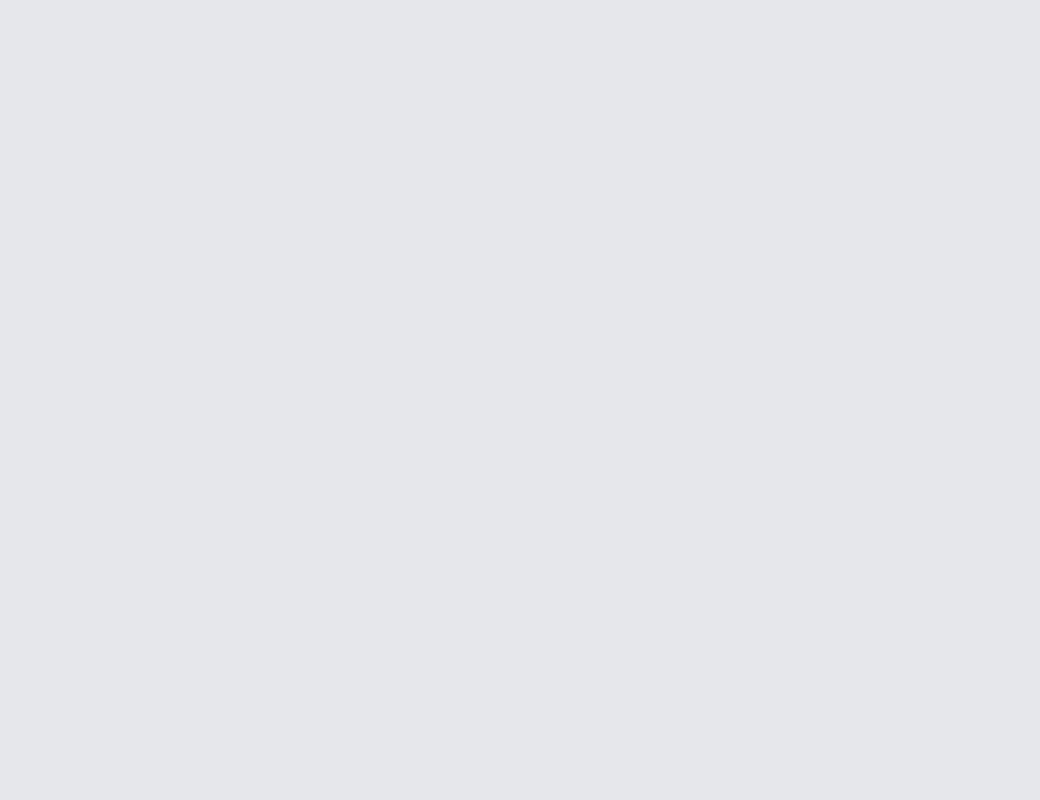
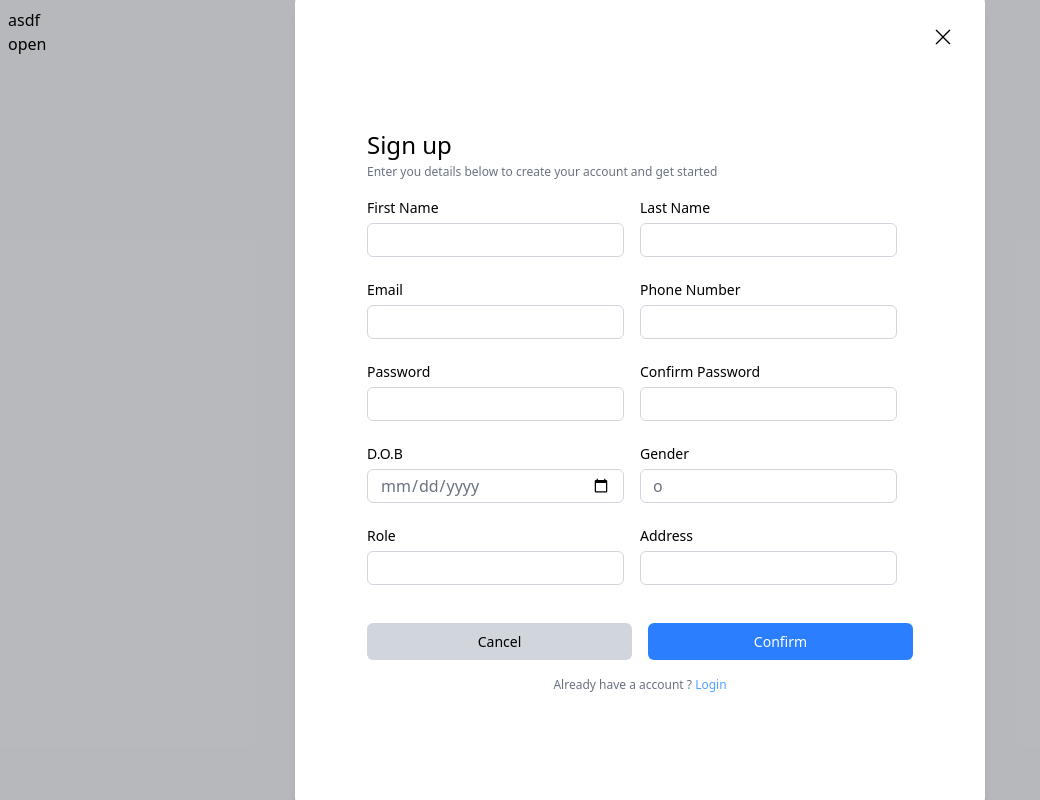
Before and after one commit to sabbbin/management_system, a React (Vite) app in the folder apps/client/: page / in a window 1280 px wide. Shown: the whole page, without its empty margins (0-1040 px from the left). Built offline with nearby package versions, Linux system fonts and the light colour scheme.

Commit message:
feat(client) : creating dialogbox base

```diff
--- a/apps/client/package.json
+++ b/apps/client/package.json
@@ -11,6 +11,7 @@
   },
   "dependencies": {
     "@hookform/resolvers": "^4.1.0",
+    "@radix-ui/react-icons": "^1.3.2",
     "@tailwindcss/vite": "^4.0.6",
     "@tanstack/react-query": "^5.66.2",
     "@tanstack/react-router": "^1.105.0",
@@ -21,9 +22,8 @@
     "react-router-dom": "^7.1.5",
     "react-toastify": "^11.0.3",
     "tailwindcss": "^4.0.6",
-    "zustand": "^5.0.3",
-        "zod": "^3.24.2"
-
+    "zod": "^3.24.2",
+    "zustand": "^5.0.3"
   },
   "devDependencies": {
     "@eslint/js": "^9.19.0",
--- /dev/null
+++ b/apps/client/src/component/ui/dialog-box.tsx
@@ -0,0 +1,27 @@
+import React from "react";
+import  { Cross1Icon } from '@radix-ui/react-icons'
+
+interface ModelProps {
+ onClose:()=>void;
+ children:React.ReactNode
+}
+export const Model=({onClose, children}:ModelProps)=>{
+
+
+    return(
+        <div className="fixed inset-0 flex items-center justify-center bg-black/20 w-full h-full">
+  <div className="relative min-w-1/2 min-h-1/2 bg-white shadow-lg p-8 flex flex-col  rounded-lg overflow-y-auto">
+         <header>
+             <Cross1Icon className="float-right cursor-pointer " height={'20'} width={'20'} />
+
+         </header>
+
+  {children}
+  </div>
+</div>
+
+
+
+    );
+
+}
--- a/apps/client/src/layout/home_layout.tsx
+++ b/apps/client/src/layout/home_layout.tsx
@@ -0,0 +1,13 @@
+import { ReactNode } from "@tanstack/react-router";
+import { Outlet } from "react-router-dom";
+
+
+export const HomeLayout= ()=>{
+
+  return (
+  <div className="min-h-[100dvh] overflow-y-auto bg-gray-200 p-2 ">
+
+  <Outlet />
+  </div>
+  );
+}
--- a/apps/client/src/main.tsx
+++ b/apps/client/src/main.tsx
@@ -22,10 +22,10 @@ createRoot(document.getElementById("root")!).render(
 			<App />
 		</QueryClientProvider>
 		<ToastContainer
-			className='flex flex-col  gap-4'
+			className='flex  text-center  items-center gap-2'
 			toastClassName={(context) =>
 				contextClass[context?.type || "default"] +
-				" relative flex p-2 w-[30rem] right-32 h-19 border rounded-md !gap-x-10 overflow-hidden cursor-pointer "
+				" relative flex items-center  p-2  min-w-[200px]  h-13 border rounded-md  overflow-hidden cursor-pointer "
 			}
 			autoClose={5000} position='bottom-right' />
   </StrictMode>,
--- a/apps/client/src/pages/dashboard.page.tsx
+++ b/apps/client/src/pages/dashboard.page.tsx
@@ -1,8 +1,29 @@
+import { useState } from "react"
+import { LoginSession, useLoginSessionStore } from "../store/login-session-store"
+import { Model } from "../component/ui/dialog-box"
+import { createPortal } from "react-dom"
+import { RegisterPage } from "./admin-register-page"
+
+
 
 
 export const Dashboard =()=>{
 
-    return (<>
-    dsafd
-        </>)
+     const [open ,setOpen]=useState(true) ;
+     const  {navItem} = useLoginSessionStore<LoginSession>(state=>state)
+    console.log('daah',navItem)
+   return (<div>
+            <nav>asdf
+     {navItem.map(val=>val.name)}
+                </nav>
+                 <main>
+                    <button  className="cursor-pointer" onClick={()=>setOpen(true)} > open </button>
+                     {open &&
+                     createPortal(<Model
+                         onClose={() => setOpen(false)}                     >
+                                <RegisterPage />
+                           </Model>
+                            , document.body)}
+                 </main>
+        </div>)
 }
--- a/apps/client/src/routes/index.tsx
+++ b/apps/client/src/routes/index.tsx
@@ -5,6 +5,7 @@ import { Dashboard } from '../pages/dashboard.page';
 import AdminLoginPage from '../pages/admin-login-page';
 import { RegisterPage } from '../pages/admin-register-page';
 import UserLoginPage from '../pages/user-login-page';
+import { HomeLayout } from '../layout/home_layout';
 
 
 export const router= createBrowserRouter([
@@ -25,7 +26,7 @@ export const router= createBrowserRouter([
         )
     },
      {
-         path:'/signup',
+         path:'/admin/signup',
         element: (
           <BaseLayout>
           <RegisterPage />
@@ -34,7 +35,7 @@ export const router= createBrowserRouter([
      },
     {
         path: '*',
-        element: <BaseLayout />,
+        element: <HomeLayout/>,
 
     },
      {
@@ -42,7 +43,7 @@ export const router= createBrowserRouter([
          path: '/',
          element: (
             //  <ProtectedRoute>
-				<BaseLayout />
+				<HomeLayout />
 			// </ProtectedRout
             // e>
 		),
--- a/apps/client/vite.config.ts
+++ b/apps/client/vite.config.ts
@@ -9,9 +9,11 @@ export default defineConfig({
      ],
   server: {
     proxy: {
-      "/api": {
-        target: "http://localhost:3000/api/v1/",
-        changeOrigin: true,
+      "/api/v1": {
+
+          target: "http://localhost:3000",
+      changeOrigin: true,
+      rewrite: (path) => path.replace(/^\/api\/v1/, "/api/v1"),
       },
     },
   },
```
Also changed, not shown: 1 other file (tests, documents, lock files or other folders).
